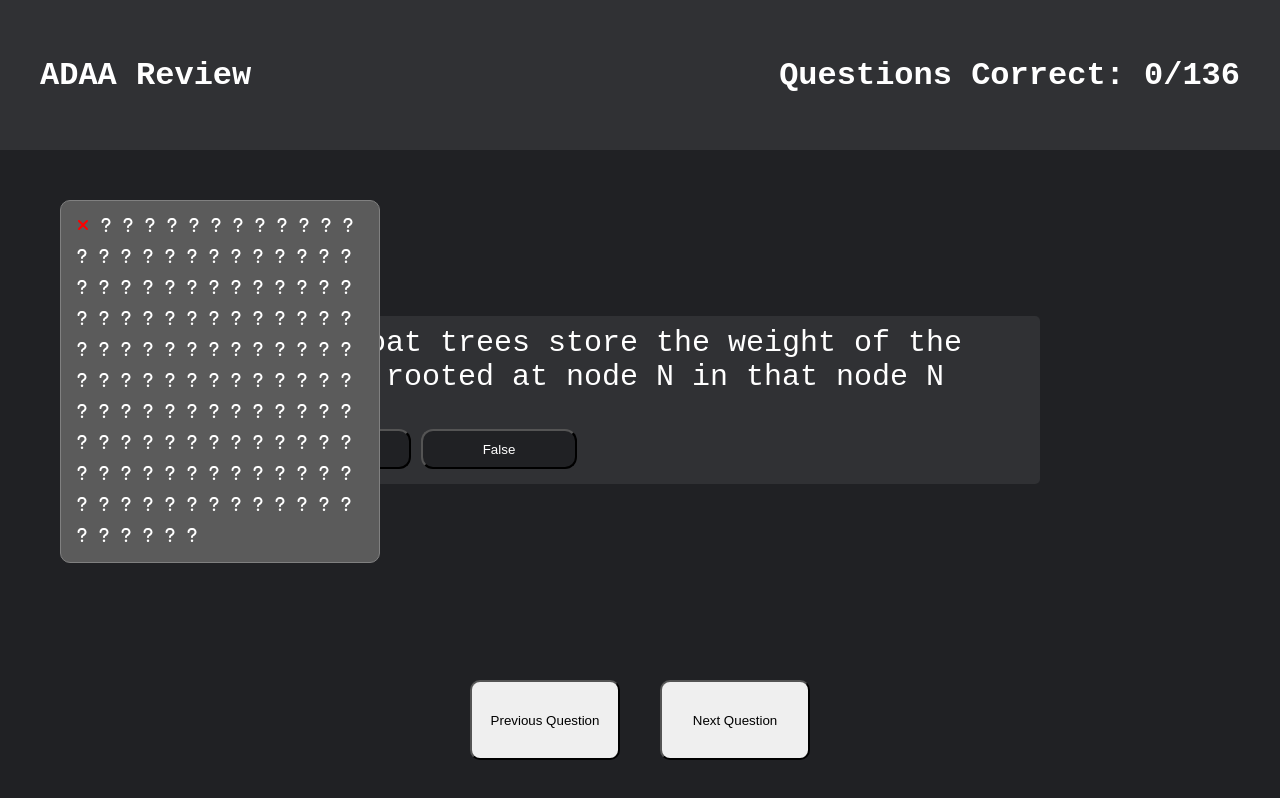
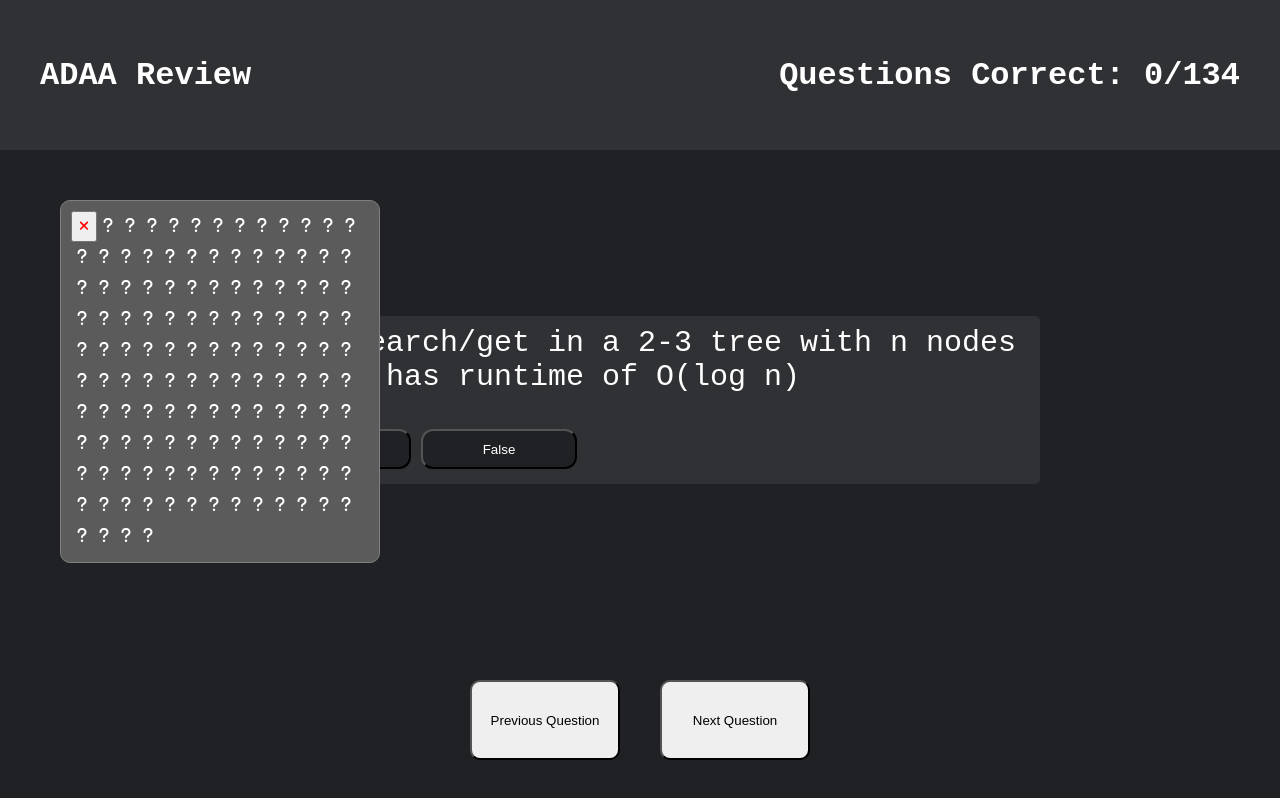
Before and after one commit to christian-m-george/adaaReview, a React (Create React App) app: page / in a window 1280 px wide. Both pictures are taken after a click on the button "False". Built offline with nearby package versions, Linux system fonts and the light colour scheme.

Commit message:
go to question, typos

```diff
--- a/src/App.tsx
+++ b/src/App.tsx
@@ -51,7 +51,10 @@ const App = () => {
         backgroundColor: "#202124",
       }}
     >
-      <QuestionMap answers={answers}></QuestionMap>
+      <QuestionMap
+        answers={answers}
+        setQuestion={setCurrentQuestion}
+      ></QuestionMap>
       <div
         style={{
           width: "100%",
--- a/src/questionMap/QuestionMap.tsx
+++ b/src/questionMap/QuestionMap.tsx
@@ -6,7 +6,10 @@ import {
   faQuestion,
 } from "@fortawesome/free-solid-svg-icons";
 
-type Props = { answers: string[] };
+type Props = {
+  answers: string[];
+  setQuestion: React.Dispatch<React.SetStateAction<number>>;
+};
 
 const QuestionMap = (props: Props): JSX.Element => {
   return (
@@ -26,18 +29,28 @@ const QuestionMap = (props: Props): JSX.Element => {
         border: "1px solid grey",
       }}
     >
-      {props.answers.map((answer) => {
+      {props.answers.map((answer, i) => {
         if (answer === "correct") {
           return (
-            <div style={{ padding: 6 }}>
+            <button
+              style={{ padding: 6 }}
+              onClick={() => {
+                props.setQuestion(i);
+              }}
+            >
               <FontAwesomeIcon icon={faCheck} color={"green"}></FontAwesomeIcon>
-            </div>
+            </button>
           );
         } else if (answer === "wrong") {
           return (
-            <div style={{ padding: 6 }}>
+            <button
+              style={{ padding: 6 }}
+              onClick={() => {
+                props.setQuestion(i);
+              }}
+            >
               <FontAwesomeIcon icon={faXmark} color={"red"}></FontAwesomeIcon>
-            </div>
+            </button>
           );
         } else {
           return (
--- a/src/questions/questions.json
+++ b/src/questions/questions.json
@@ -260,7 +260,7 @@
     },
     {
       "type": "mc",
-      "question": "Scapegoat trees are search trees which upon insert/delete operations rarely but expensively choose a scapegoat node and completely rebuild the subtree rooted at it into a complete tree. The following is a True/False question about Scapegoat trees. Scapegoat trees were introduced by one of the co-authors of our text book.",
+      "question": "Scapegoat trees were introduced by one of the co-authors of our text book.",
       "answers": [
         { "text": "True", "correct": true },
         { "text": "False", "correct": false }
@@ -268,7 +268,7 @@
     },
     {
       "type": "mc",
-      "question": "Scapegoat trees are search trees which upon insert/delete operations rarely but expensively choose a scapegoat node and completely rebuild the subtree rooted at it into a complete tree. The following is a True/False question about Scapegoat trees. Scapegoat trees were the first self-balancing trees introduced.",
+      "question": "Scapegoat trees were the first self-balancing trees introduced.",
       "answers": [
         { "text": "True", "correct": false },
         { "text": "False", "correct": true }
@@ -276,7 +276,7 @@
     },
     {
       "type": "mc",
-      "question": "Scapegoat trees are search trees which upon insert/delete operations rarely but expensively choose a scapegoat node and completely rebuild the subtree rooted at it into a complete tree. The following is a True/False question about Scapegoat trees. Scapegoat trees are binary search trees.",
+      "question": "Scapegoat trees are binary search trees.",
       "answers": [
         { "text": "True", "correct": true },
         { "text": "False", "correct": false }
@@ -284,7 +284,7 @@
     },
     {
       "type": "mc",
-      "question": "Scapegoat trees are search trees which upon insert/delete operations rarely but expensively choose a scapegoat node and completely rebuild the subtree rooted at it into a complete tree. The following is a True/False question about Scapegoat trees. Scapegoat trees store the size of the subtree rooted at a node in that node.",
+      "question": "Scapegoat trees store the size of the subtree rooted at a node in that node.",
       "answers": [
         { "text": "True", "correct": false },
         { "text": "False", "correct": true }
@@ -292,7 +292,7 @@
     },
     {
       "type": "mc",
-      "question": "Scapegoat trees are search trees which upon insert/delete operations rarely but expensively choose a scapegoat node and completely rebuild the subtree rooted at it into a complete tree. The following is a True/False question about Scapegoat trees. A measure of balance is the parameter 𝛼. For a Scapegoat tree, 𝛼⋅size(node) ≤ size(left[node])",
+      "question": "A measure of balance is the parameter 𝛼. For a Scapegoat tree, 𝛼⋅size(node) ≤ size(left[node])",
       "answers": [
         { "text": "True", "correct": false },
         { "text": "False", "correct": true }
@@ -300,7 +300,7 @@
     },
     {
       "type": "mc",
-      "question": "Scapegoat trees are search trees which upon insert/delete operations rarely but expensively choose a scapegoat node and completely rebuild the subtree rooted at it into a complete tree. The following is a True/False question about Scapegoat trees. A measure of balance is the parameter 𝛼. For a Scapegoat tree, size(right[node]) ≤ 𝛼⋅size(node)",
+      "question": "A measure of balance is the parameter 𝛼. For a Scapegoat tree, size(right[node]) ≤ 𝛼⋅size(node)",
       "answers": [
         { "text": "True", "correct": true },
         { "text": "False", "correct": false }
@@ -308,7 +308,7 @@
     },
     {
       "type": "mc",
-      "question": "Scapegoat trees are search trees which upon insert/delete operations rarely but expensively choose a scapegoat node and completely rebuild the subtree rooted at it into a complete tree. The following is a True/False question about Scapegoat trees. A measure of balance is the parameter 𝛼. For a Scapegoat tree, size(left[node]) ≤ 𝛼⋅size(node)",
+      "question": "A measure of balance is the parameter 𝛼. For a Scapegoat tree, size(left[node]) ≤ 𝛼⋅size(node)",
       "answers": [
         { "text": "True", "correct": true },
         { "text": "False", "correct": false }
@@ -570,7 +570,7 @@
     },
     {
       "type": "mc",
-      "question": "Scapegoat trees are search trees which upon insert/delete operations rarely but expensively choose a scapegoat node and completely rebuild the subtree rooted at it into a complete tree. The following is a True/False question about Scapegoat trees. Scapegoat trees store the size of the tree in the root.",
+      "question": "Scapegoat trees store the size of the tree in the root.",
       "answers": [
         { "text": "True", "correct": true },
         { "text": "False", "correct": false }
@@ -578,7 +578,7 @@
     },
     {
       "type": "mc",
-      "question": "Scapegoat trees are search trees which upon insert/delete operations rarely but expensively choose a scapegoat node and completely rebuild the subtree rooted at it into a complete tree. The following is a True/False question about Scapegoat trees. A Scapegoat tree provides worst-case O(log(n)) lookup time for a tree with n nodes.",
+      "question": "A Scapegoat tree provides worst-case O(log(n)) lookup time for a tree with n nodes.",
       "answers": [
         { "text": "True", "correct": true },
         { "text": "False", "correct": false }
@@ -586,7 +586,7 @@
     },
     {
       "type": "mc",
-      "question": "Scapegoat trees are search trees which upon insert/delete operations rarely but expensively choose a scapegoat node and completely rebuild the subtree rooted at it into a complete tree. The following is a True/False question about Scapegoat trees. A measure of balance is the parameter 𝛼. For a Scapegoat tree, 0 <= 𝛼 <= 1/2 .",
+      "question": "A measure of balance is the parameter 𝛼. For a Scapegoat tree, 0 <= 𝛼 <= 1/2 .",
       "answers": [
         { "text": "True", "correct": false },
         { "text": "False", "correct": true }
@@ -594,7 +594,7 @@
     },
     {
       "type": "mc",
-      "question": "Scapegoat trees are search trees which upon insert/delete operations rarely but expensively choose a scapegoat node and completely rebuild the subtree rooted at it into a complete tree. The following is a True/False question about Scapegoat trees. A measure of balance is the parameter 𝛼. For a Scapegoat tree, 𝛼⋅size(node) ≤ size(right[node])",
+      "question": "A measure of balance is the parameter 𝛼. For a Scapegoat tree, 𝛼⋅size(node) ≤ size(right[node])",
       "answers": [
         { "text": "True", "correct": false },
         { "text": "False", "correct": true }
@@ -602,7 +602,7 @@
     },
     {
       "type": "mc",
-      "question": "Scapegoat trees are search trees which upon insert/delete operations rarely but expensively choose a scapegoat node and completely rebuild the subtree rooted at it into a complete tree. The following is a True/False question about Scapegoat trees. Scapegoat trees store the size of the tree in the root.",
+      "question": "Scapegoat trees store the size of the tree in the root.",
       "answers": [
         { "text": "True", "correct": true },
         { "text": "False", "correct": false }
@@ -674,7 +674,7 @@
     },
     {
       "type": "mc",
-      "question": "An data structure a representation of the data (organization, storage, and management) from the point of the programmer.",
+      "question": "A data structure is a representation of the data (organization, storage, and management) from the point of the programmer.",
       "answers": [
         { "text": "True", "correct": true },
         { "text": "False", "correct": false }
@@ -697,16 +697,8 @@
       ]
     },
     {
-      "type": "mc",
-      "question": "An data structure a representation of the data (organization, storage, and management) from the point of the programmer.",
-      "answers": [
-        { "text": "True", "correct": true },
-        { "text": "False", "correct": false }
-      ]
-    },
-    {
       "type": "sa",
-      "question": "An array that implements a heap is usually of length power-of-two. If a heap has size 126, what is the minimum sizwe of the corresponding array?",
+      "question": "An array that implements a heap is usually of length power-of-two. If a heap has size 126, what is the minimum size of the corresponding array?",
       "answers": ["126"]
     },
     {
@@ -715,21 +707,13 @@
       "answers": ["5"]
     },
     {
-      "type": "mc",
-      "question": "A data structure a representation of the data (organization, storage, and management) from the point of the programmer.",
-      "answers": [
-        { "text": "True", "correct": true },
-        { "text": "False", "correct": false }
-      ]
-    },
-    {
       "type": "sa",
       "question": "If a heap is implemented in an array, and the maximum in that heap is the first element of the array, what type of heap is it?",
       "answers": ["max-heap"]
     },
     {
       "type": "mc",
-      "question": "In a 2-3 tree, each node is labeled with the smallest value in the left subree and the largest value in the right subtree",
+      "question": "In a 2-3 tree, each node is labeled with the smallest value in the left subtree and the largest value in the right subtree",
       "answers": [
         { "text": "True", "correct": false },
         { "text": "False", "correct": true }
@@ -838,7 +822,7 @@
     },
     {
       "type": "mc",
-      "question": "Scapegoat trees store the weight of the subree rooted at node N in that node N",
+      "question": "Scapegoat trees store the weight of the subtree rooted at node N in that node N",
       "answers": [
         { "text": "True", "correct": false },
         { "text": "False", "correct": true }
@@ -870,7 +854,7 @@
     },
     {
       "type": "mc",
-      "question": "The roots of th etrees in a Fibonacci heap are stored in a doubly linked list",
+      "question": "The roots of the trees in a Fibonacci heap are stored in a doubly linked list",
       "answers": [
         { "text": "True", "correct": true },
         { "text": "False", "correct": false }
@@ -992,12 +976,12 @@
     },
     {
       "type": "sa",
-      "question": "In a flow network, what is the name of a node that hos only outgoing flow?",
+      "question": "In a flow network, what is the name of a node that has only outgoing flow?",
       "answers": ["source"]
     },
     {
       "type": "sa",
-      "question": "In a flow network, what is the name of a node that hos only incoming flow?",
+      "question": "In a flow network, what is the name of a node that has only incoming flow?",
       "answers": ["sink"]
     },
     {
@@ -1087,8 +1071,7 @@
         { "text": "True", "correct": true },
         { "text": "False", "correct": false }
       ]
-    }
-    ,
+    },
     {
       "type": "mc",
       "question": "A flow with the largest possible value must exist",
```
